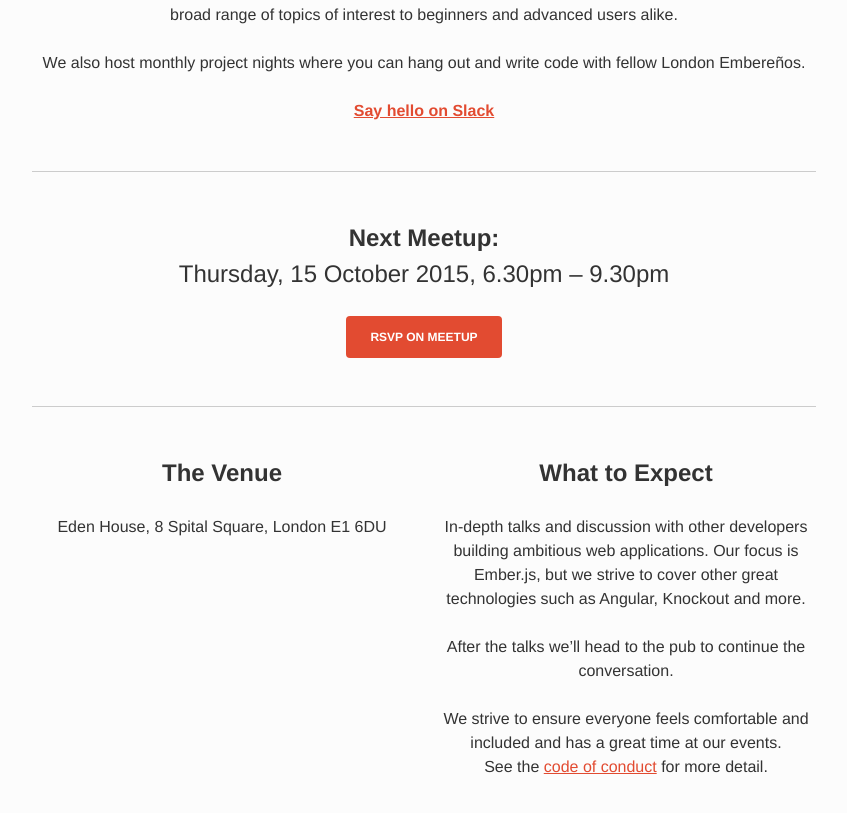
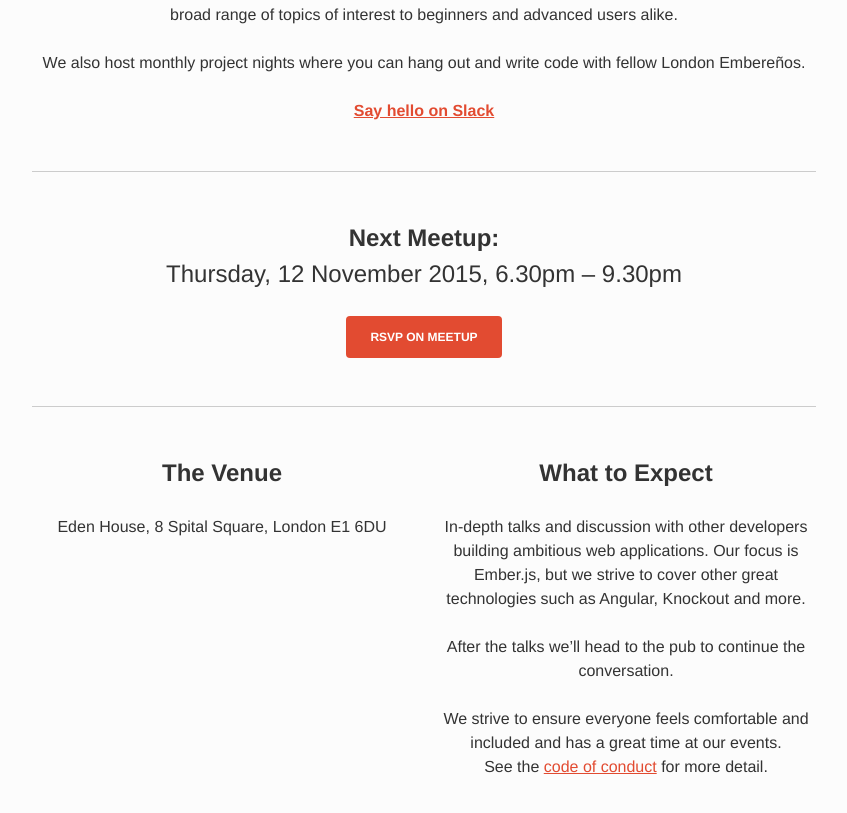
Before and after one commit to emberlondon/emberlondon.github.io, a Jekyll site: the page built from index.html, in a window 1280 px wide and 900 px high, scrolled down 531 px. Shown: the top 813 px of the window, without its empty margins (216-1063 px from the left). Built offline with Jekyll 4.4.1, drawn with Linux system fonts in a browser that asks for light colours; nearby versions of some CDN libraries.

Commit message:
Add November 2015 date

```diff
--- a/_data/next-meetup.yml
+++ b/_data/next-meetup.yml
@@ -1,8 +1,8 @@
-date: Thursday, 15 October 2015
+date: Thursday, 12 November 2015
 time: 6.30pm – 9.30pm
-datetime_aria: Thursday, tenth of September, two-thousand and fifteen, six thirty pm to nine thirty pm.
+datetime_aria: Thursday, twelth of November, two-thousand and fifteen, six thirty pm to nine thirty pm.
 location: Eden House, 8 Spital Square, London E1 6DU
-url: "http://www.meetup.com/London-Emberjs-User-Group/events/224459328/"
+url: "http://www.meetup.com/London-Emberjs-User-Group/events/224459337/"
 # talks:
 #   - speaker_name:
 #     speaker_twitter:
```
